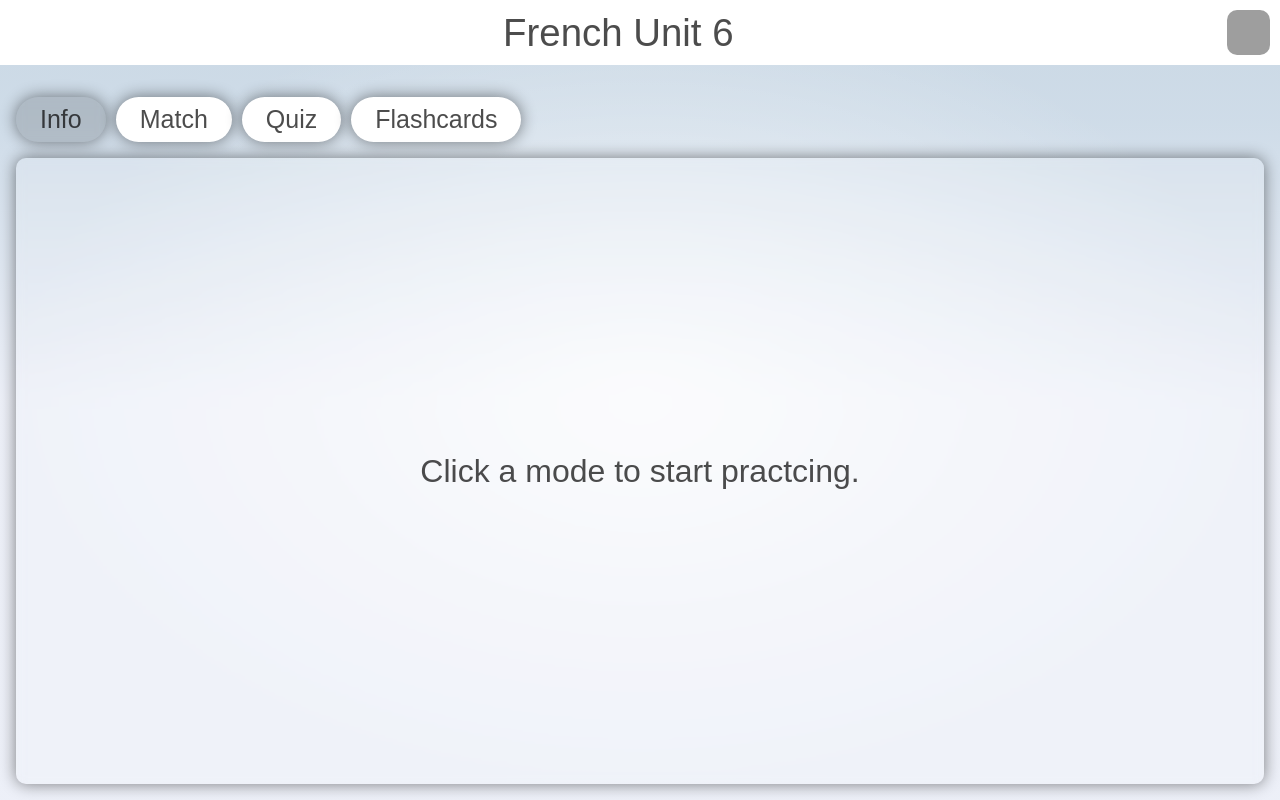
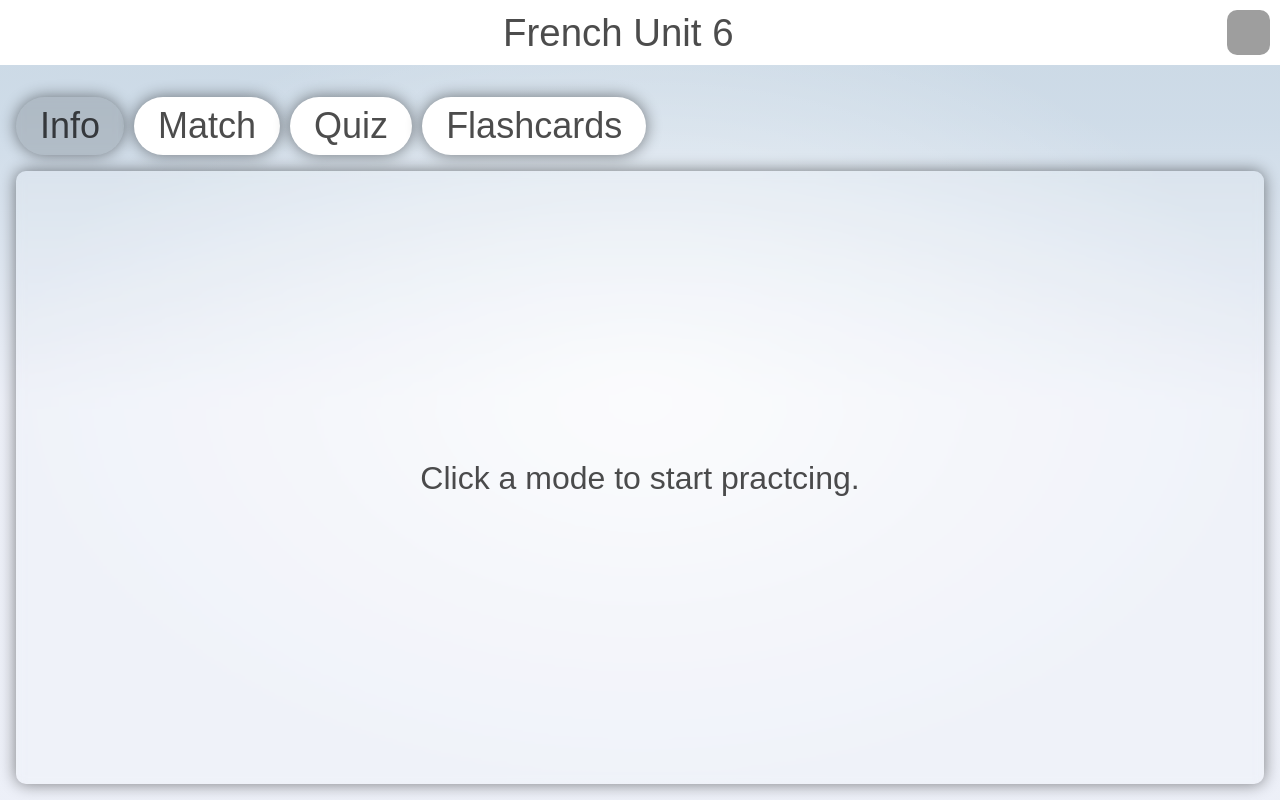
Before and after one commit to VzxaiDev/learning-app, a SvelteKit app: page / in a window 1280 px wide. Built offline with nearby package versions, Linux system fonts and the light colour scheme; grey boxes are pictures that could not be loaded.

Commit message:
2 files modified

```diff
--- a/src/components/StartBlock.svelte
+++ b/src/components/StartBlock.svelte
@@ -6,7 +6,10 @@
 
 
 {#if active}
-  <slot />
+  <div>
+    <h1>Sorry, This mode isn't avalible at the momment</h1>
+    <h3> We are working on bringing it back as soon as possible</h3>
+  </div>
 {:else}
   <div class="message">
     <h1>{head}</h1>
--- a/src/components/Tabbar.svelte
+++ b/src/components/Tabbar.svelte
@@ -40,7 +40,7 @@
     border-radius: 40px;
     background: white;
     cursor: pointer;
-    font-size: 25px;
+    font-size: 2.25rem;
     transition: all 0.3s;
 
     backdrop-filter: blur(5px);
```
